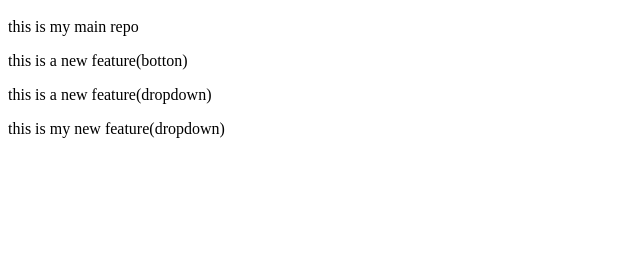
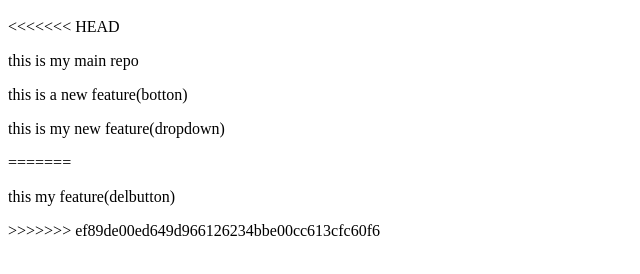
Before and after one commit to SudarshanG-coder/demo, a plain HTML site: page index.html in a window 1280 px wide. Shown: the part 48-322 px from the top of the page, without its empty margins (0-640 px from the left). Drawn offline with Linux system fonts and the light colour scheme.

```diff
--- a/index.html
+++ b/index.html
@@ -1,5 +1,8 @@
 <h1>Welcome to My Repository</h1>
+<<<<<<< HEAD
 <p>this is my main repo</p>
 <p>this is a new feature(botton)</p>
-<p>this is a new feature(dropdown)</p>
 <p>this is my new feature(dropdown)</p>
+=======
+<p>this my feature(delbutton)</p>
+>>>>>>> ef89de00ed649d966126234bbe00cc613cfc60f6
```
